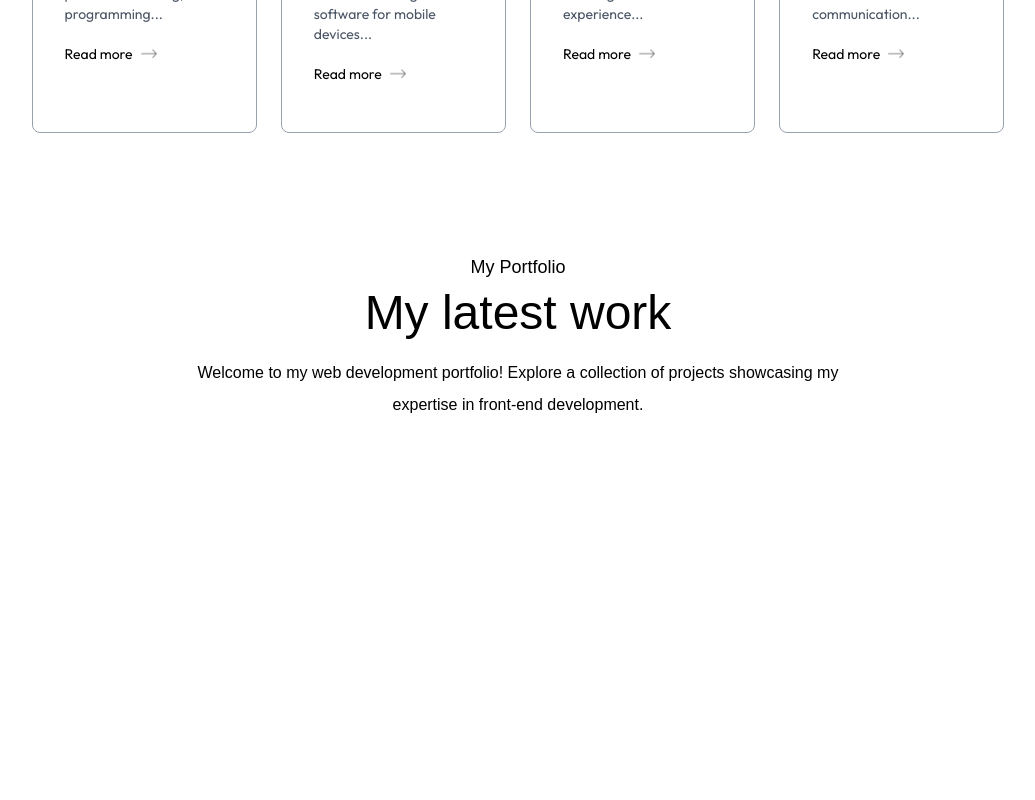
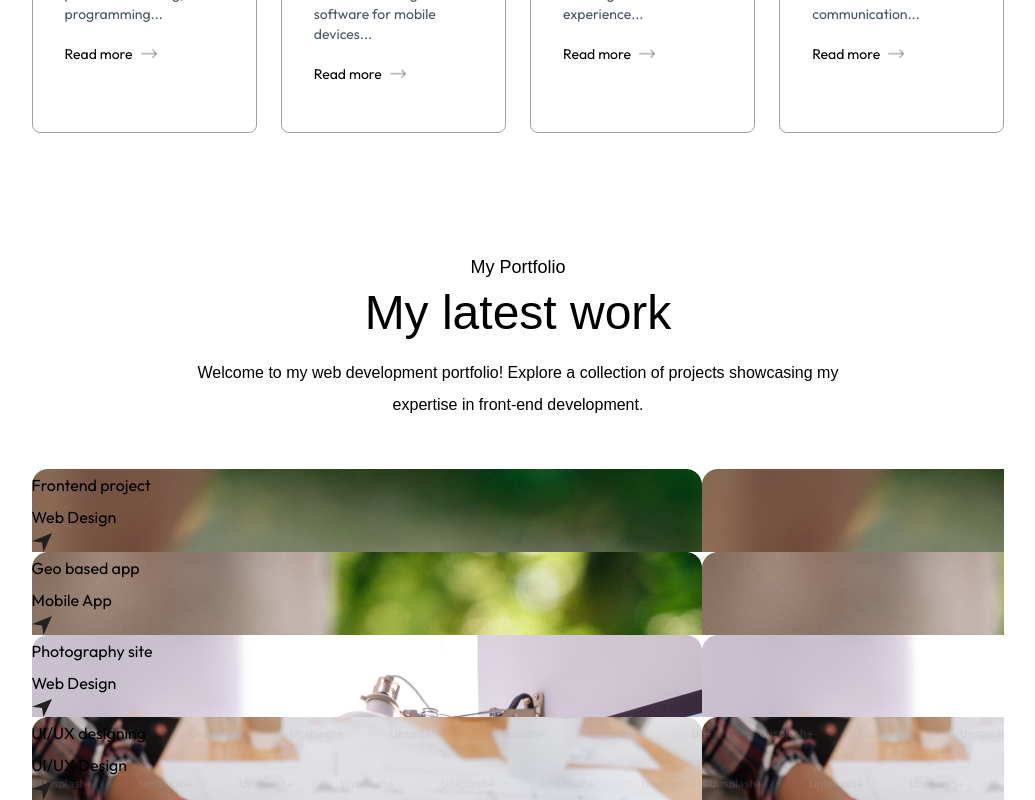
Before and after one commit to Hamimsiddiq007/Portfolio_01, a Next.js app: page / in a window 1280 px wide. Shown: the part 2146-2946 px from the top of the page, without its empty margins (122-1157 px from the left). Before the commit the page ends 2615 px from the top, so only its background shows below. Built offline with nearby package versions, Linux system fonts and the light colour scheme; a web font is replaced by a local one.

Commit message:
work card

```diff
--- a/components/Work.jsx
+++ b/components/Work.jsx
@@ -1,3 +1,5 @@
+import { assets, workData } from '@/assets/assets'
+import Image from 'next/image'
 import React from 'react'
 
 const Work = () => {
@@ -7,6 +9,20 @@ const Work = () => {
       <h2 className='text-center text-5xl font-ovo'>My latest work</h2>
 
       <p className='text-center mx-auto max-w-2xl mt-5 mb-12 font-ovo'>Welcome to my web development portfolio! Explore a collection of projects showcasing my expertise in front-end development.</p>
+
+      <div className="">
+        {workData.map((project, index) => (
+            <div key={index} style={{backgroundImage: `url(${project.bgImage})`}} className="">
+                <div className="">
+                    <h2>{project.title}</h2>
+                    <p>{project.description}</p>
+                </div>
+                <div className="">
+                    <Image src={assets.send_icon} alt='send icon' className='w-5'/>
+                </div>
+            </div>
+        ))}
+      </div>
     </div>
   )
 }
```
